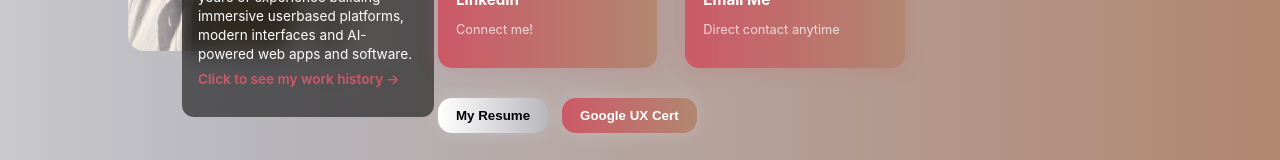
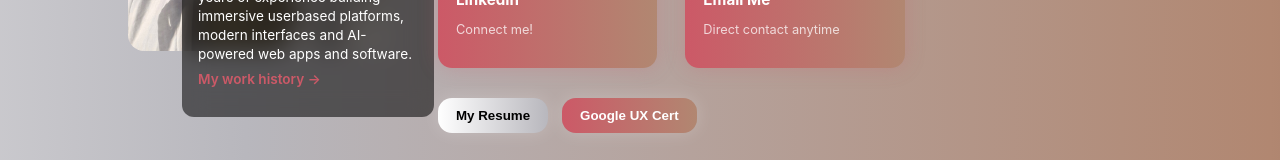
Before and after one commit to Ux-Oliveira/HenriqueOliveira, a React (Vite) app: page / in a window 1280 px wide. Shown: the part 3056-3216 px from the top of the page. Built offline with nearby package versions, Linux system fonts and the light colour scheme.

Commit message:
Update History.jsx

```diff
--- a/src/components/History.jsx
+++ b/src/components/History.jsx
@@ -17,7 +17,7 @@
               Front-end developer with 5+ years of experience building
               immersive userbased platforms, modern interfaces and AI-powered web apps and software.
               <span className="history-link" onClick={() => setOpen(true)}>
-                {" "}Click to see my work history →
+                {" "}My work history →
               </span>
             </p>
           </div>
@@ -85,7 +85,7 @@
 
           {/* BUTTONS */}
           <div className="buttons">
-            <a href="https://drive.google.com/file/d/1w-BprsCAdfDc6HmeqkfIZ_a7p9cOmfda/view?usp=drive_link" target="_blank" rel="noopener noreferrer"><button className="btn glow">My Resume</button></a>
+            <a href="https://drive.google.com/file/d/1rPoKA51oNIP9cHHp6faJxj-KppKpSNFM/view?usp=sharing" target="_blank" rel="noopener noreferrer"><button className="btn glow">My Resume</button></a>
             <a href="https://www.coursera.org/account/accomplishments/professional-cert/Q9S3RXYKXTJE" target="_blank" rel="noopener noreferrer"><button className="btn glow alt">Google UX Cert</button></a>
           </div>
 
```
